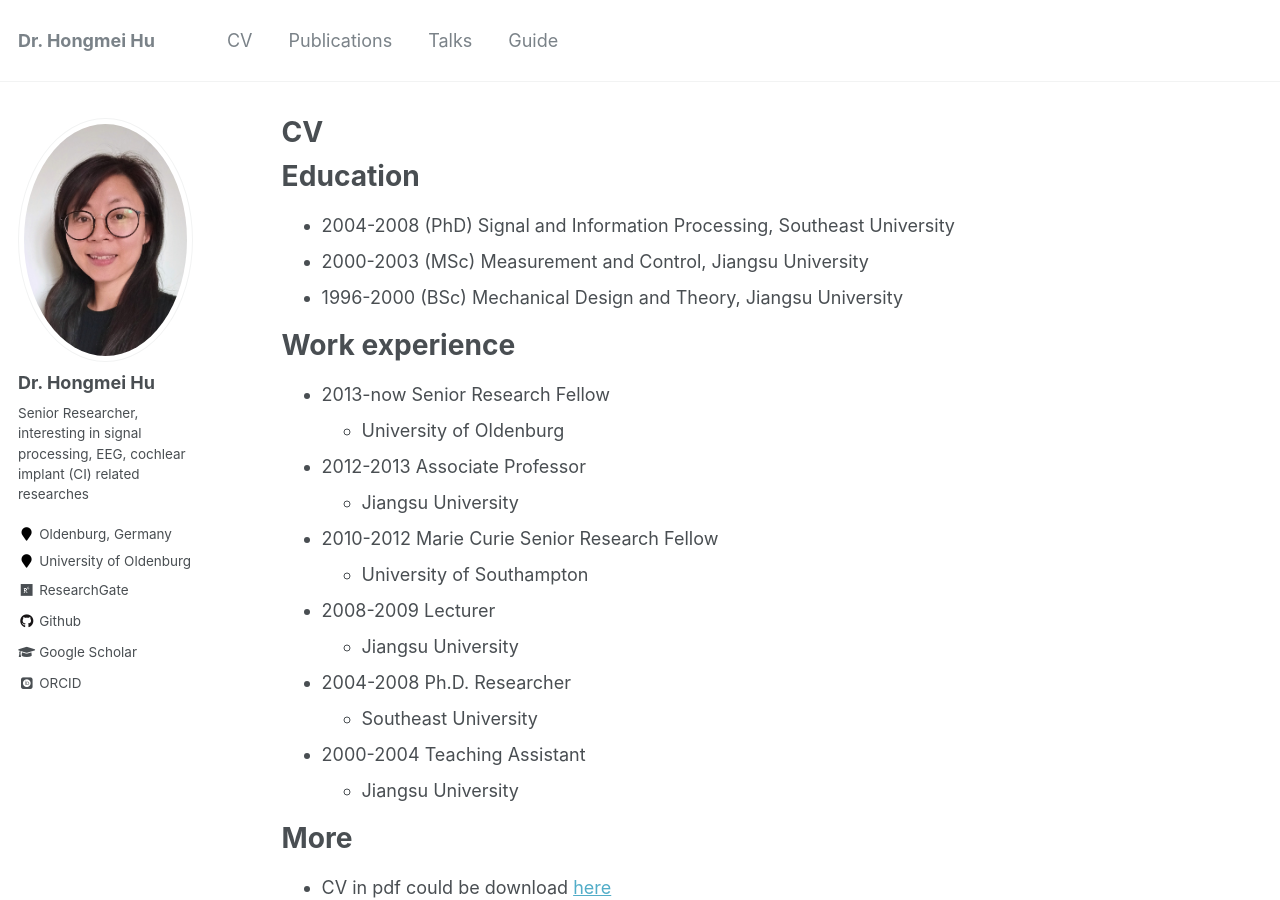
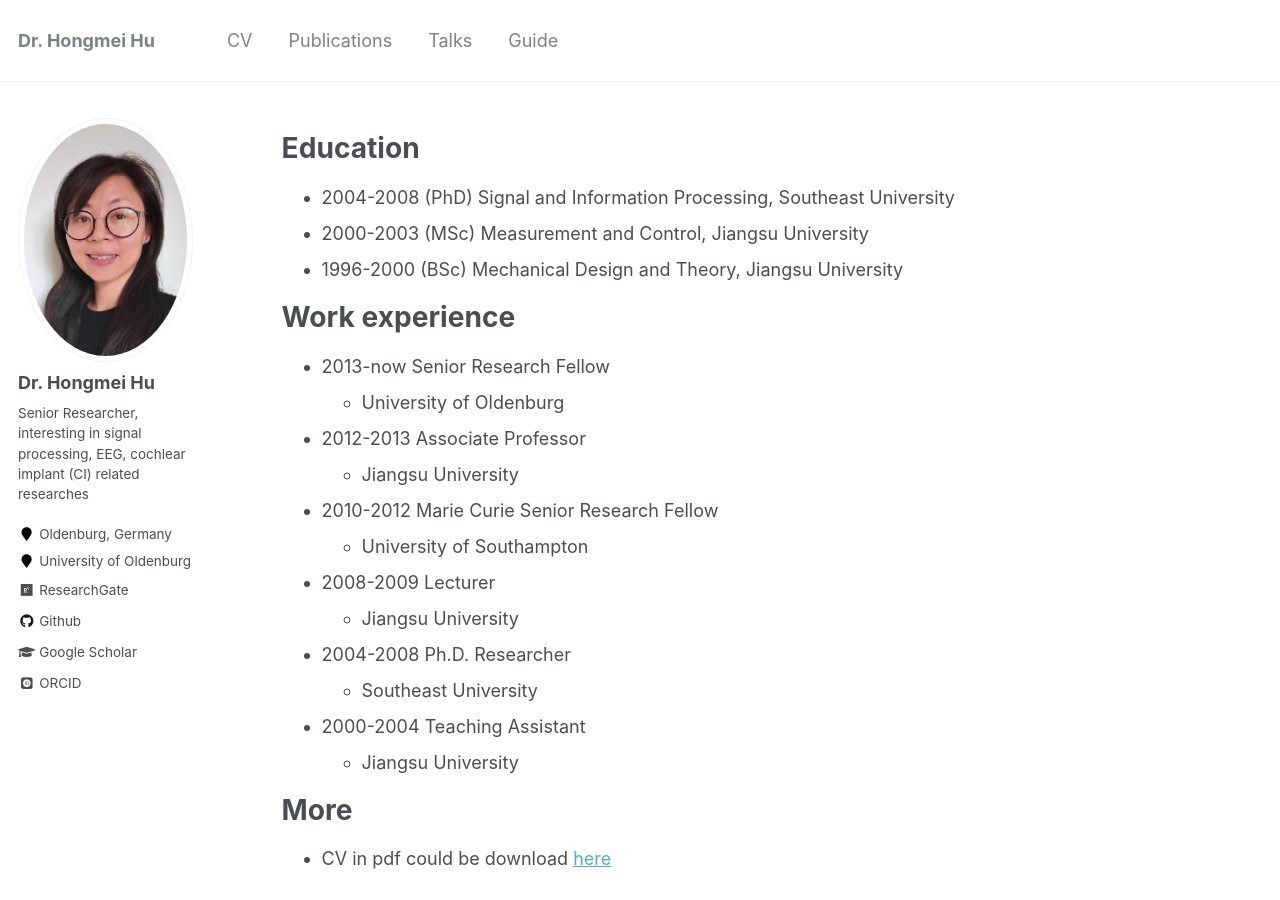
Before and after one commit to HongmeiHu/HongmeiHu.github.io, a Jekyll site: the page built from _pages/cv.md, in a window 1280 px wide and 900 px high. Built offline with Jekyll 4.4.1, drawn with Linux system fonts in a browser that asks for light colours; some web fonts are replaced.

```diff
--- a/_data/navigation.yml
+++ b/_data/navigation.yml
@@ -2,6 +2,9 @@
 main:
   - title: "CV"
     url: /cv/
+
+#  - title: "Projects"
+#    url: /projects/
 
   - title: "Publications"
     url: /publications/
--- a/_pages/cv.md
+++ b/_pages/cv.md
@@ -1,6 +1,6 @@
 ---
 layout: archive
-title: "CV"
+title: ""
 permalink: /cv/
 author_profile: true
 redirect_from:
```
Also changed, not shown: _pages/about.md (+10 -0 lines), Gemfile (line endings or trailing spaces).
